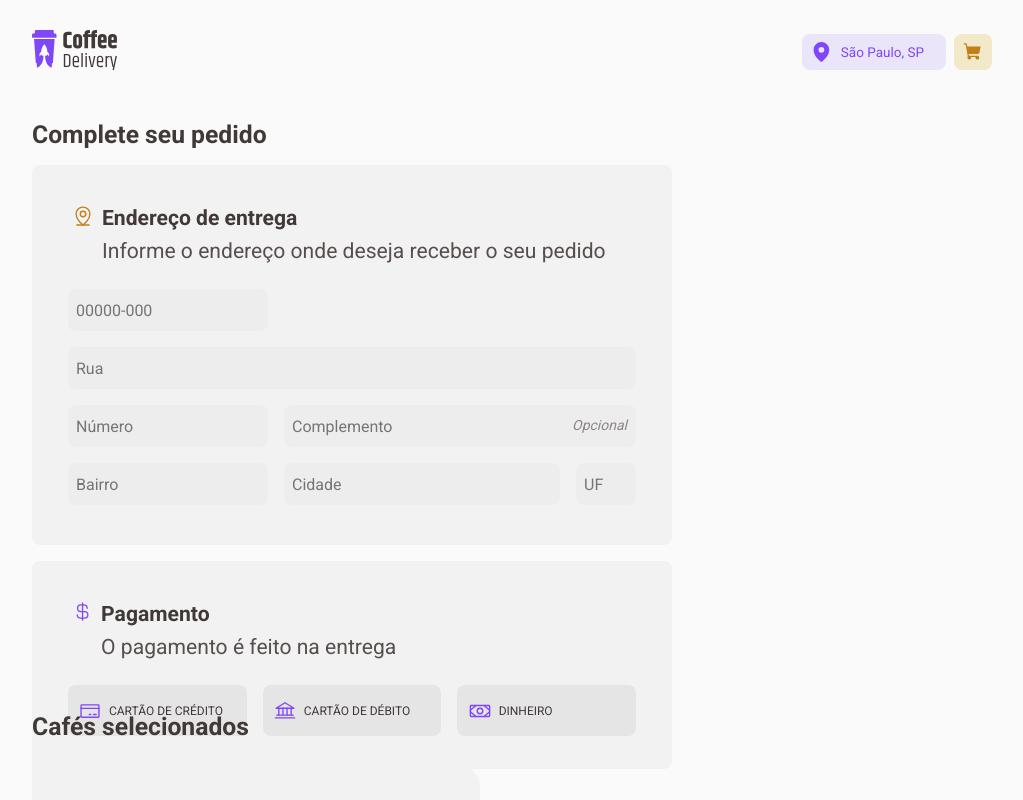
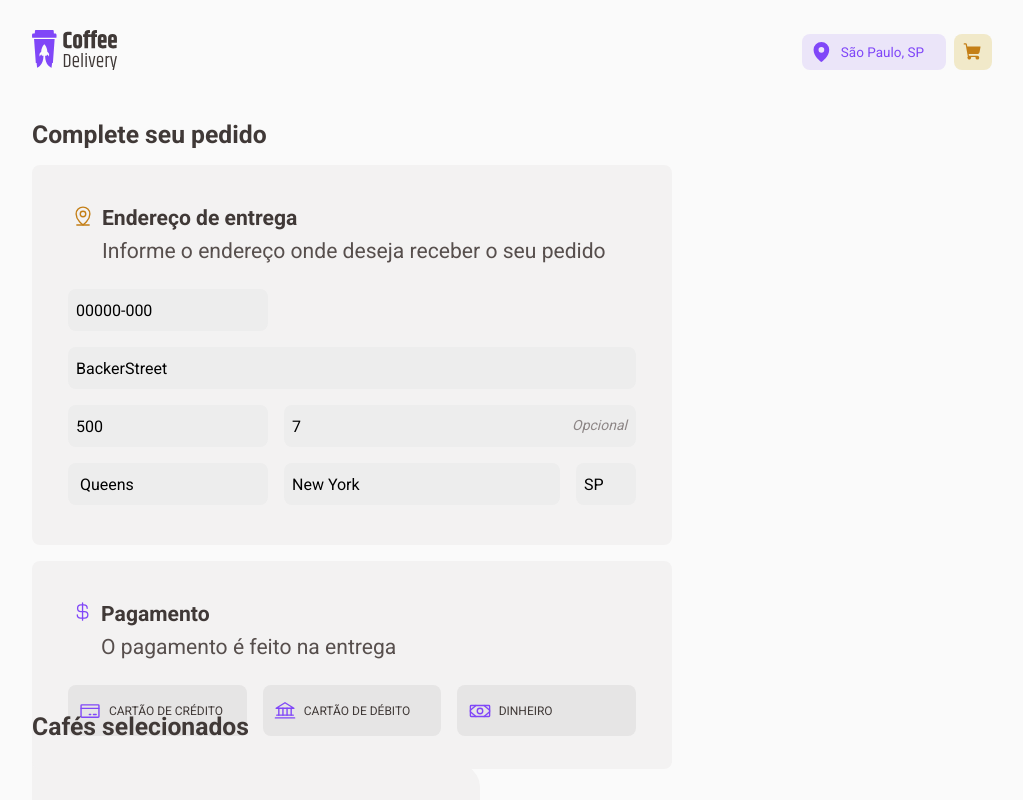
Before and after one commit to chelfonseca/coffee-delivery, a React (Vite) app: page /checkout in a window 1280 px wide. Shown: the top 800 px of the page, without its empty margins (128-1151 px from the left). Built offline with nearby package versions, Linux system fonts and the light colour scheme.

Commit message:
submit worked

```diff
--- a/src/pages/Checkout/Components/Order/Components/FormAdress/index.tsx
+++ b/src/pages/Checkout/Components/Order/Components/FormAdress/index.tsx
@@ -10,6 +10,7 @@ import {
   InputState,
   InputStreet,
 } from './styles'
+import { useFormContext } from 'react-hook-form'
 // import { FormProvider, useForm } from 'react-hook-form'
 // import * as zod from 'zod'
 // import { zodResolver } from '@hookform/resolvers/zod'
@@ -48,6 +49,7 @@ export function FormAdress() {
   //   createNewAdress(data)
   //   reset()
   // }
+  const { register } = useFormContext()
 
   return (
     <FormAdressContainer
@@ -55,14 +57,26 @@ export function FormAdress() {
     // id="adressForm"
     >
       {/* <FormProvider {...newAdressForm}> */}
-      <InputPostCode placeholder="00000-000" />
-      <InputStreet placeholder="Rua" />
-      <InputNumber placeholder="Número" />
-      <InputComplement placeholder="Complemento" />
+      <InputPostCode
+        placeholder="00000-000"
+        id="postCode"
+        {...register('postCode')}
+      />
+      <InputStreet placeholder="Rua" id="street" {...register('street')} />
+      <InputNumber placeholder="Número" id="number" {...register('number')} />
+      <InputComplement
+        placeholder="Complemento"
+        id="complement"
+        {...register('complement')}
+      />
       <span>Opcional</span>
-      <InputNeighborhood placeholder="Bairro" />
-      <InputCity placeholder="Cidade" />
-      <InputState placeholder="UF" />
+      <InputNeighborhood
+        placeholder="Bairro"
+        id="neighborhood"
+        {...register('neighborhood')}
+      />
+      <InputCity placeholder="Cidade" id="city" {...register('city')} />
+      <InputState placeholder="UF" id="state" {...register('state')} />
       {/* </FormProvider> */}
       {/* <button type="submit">Teste</button> */}
     </FormAdressContainer>
--- a/src/pages/Checkout/index.tsx
+++ b/src/pages/Checkout/index.tsx
@@ -5,11 +5,12 @@ import { CheckoutContainer } from './styles'
 import { FormProvider, useForm } from 'react-hook-form'
 import * as zod from 'zod'
 import { zodResolver } from '@hookform/resolvers/zod'
-import { useContext } from 'react'
+import { FormEvent, SyntheticEvent, useContext } from 'react'
 import { OrderContext } from '../../contexts/OrderContext'
 
 const newAdressFormValidationSchema = zod.object({
-  postCode: zod.string().regex(/^d{5}[-]?d{3}$/, 'Inform PostCode'),
+  // postCode: zod.string().regex(/^d{5}[-]?d{3}$/, 'Inform PostCode'),
+  postCode: zod.string().min(1, 'Inform PostCode'),
   street: zod.string().min(1, 'Inform the street'),
   number: zod.string().min(1, 'Inform the street number '),
   complement: zod.string(),
@@ -27,11 +28,11 @@ export function Checkout() {
     resolver: zodResolver(newAdressFormValidationSchema),
     defaultValues: {
       postCode: '00000-000',
-      street: ' ',
-      number: '0',
-      complement: '',
-      neighborhood: ' ',
-      city: ' ',
+      street: 'BackerStreet ',
+      number: '500',
+      complement: '7',
+      neighborhood: ' Queens ',
+      city: 'New York',
       state: 'SP',
     },
   })
@@ -42,14 +43,40 @@ export function Checkout() {
     createNewAdress(data)
     reset()
   }
+  // function test(event: FormEvent) {
+  //   event.preventDefault()
+  //   console.log(event.timeStamp)
+  // }
+
+  const OnError = () => console.log('wrong')
   return (
     <CheckoutContainer>
-      <form onSubmit={handleSubmit(handleCreateNewAdress)} id="adressForm">
+      <form
+        onSubmit={
+          (e) =>
+            handleSubmit(
+              handleCreateNewAdress,
+              OnError,
+            )(e).catch((e) => console.log(e))
+          // (event: FormEvent) => {
+          //   event.preventDefault()
+          //   handleSubmit(handleCreateNewAdress)
+          // }
+          //   (event: FormEvent) => {
+          //   try {
+          //     handleSubmit(handleCreateNewAdress)
+          //   } catch (e) {
+          //     event.preventDefault()
+          //     console.log(e)
+          //   }
+          // }
+        }
+        id="adressForm"
+      >
         <FormProvider {...newAdressForm}>
           <Order />
           <Selected />
         </FormProvider>
-        <button type="submit">Teste</button>
       </form>
     </CheckoutContainer>
   )
```
